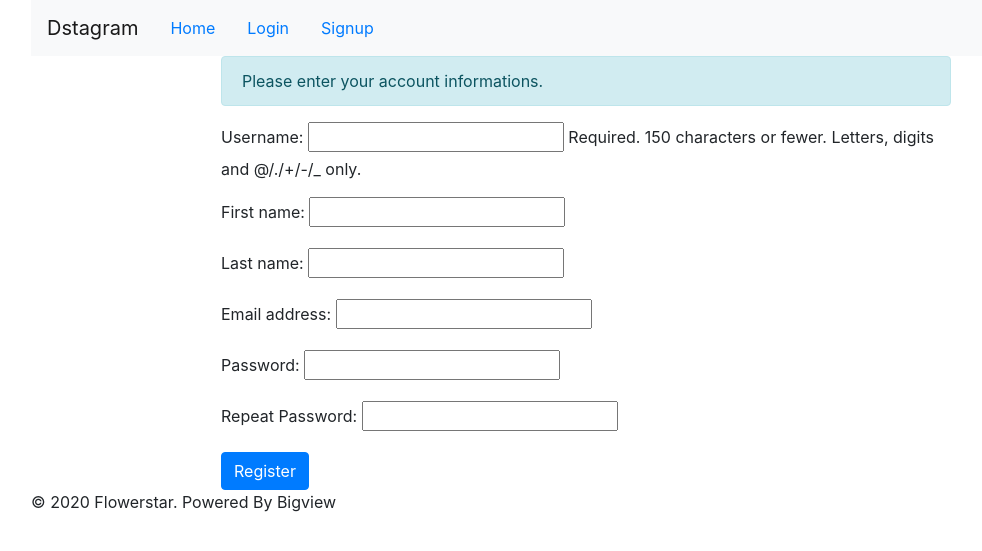
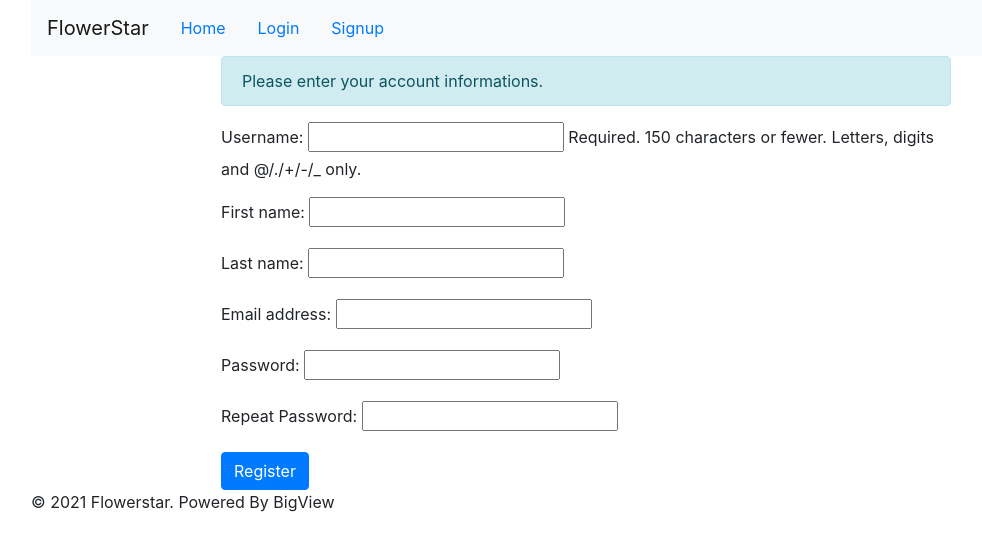
Before and after one commit to prismip/Dstagram, a Django app: page /accounts/register/ in a window 1280 px wide. Shown: the top 551 px of the page, without its empty margins (54-1036 px from the left). Run offline with Django 3.2, Linux system fonts and the light colour scheme; parts of the project's set-up code (start-up, migrations or seed data) failed here and were passed over; some libraries are stand-ins or nearby versions.

Commit message:
Flower Star

```diff
--- a/templates/base.html
+++ b/templates/base.html
@@ -15,7 +15,7 @@
 <div class="container">
     <header class="header clearfix">
         <nav class="navbar navbar-expand-lg navbar-light bg-light">
-            <a class="navbar-brand" href="/">Dstagram</a>
+            <a class="navbar-brand" href="/">FlowerStar</a>
             <ul class="nav">
                 <li class="nav-item"><a href="/" class="active nav-link ">Home</a></li>
                 {% if user.is_authenticated %}
@@ -33,7 +33,7 @@
     {% endblock %}
 
     <footer class="footer">
-        <p>&copy; 2020 Flowerstar. Powered By Bigview</p>
+        <p>&copy; 2021 Flowerstar. Powered By BigView</p>
     </footer>
 </div>
 
```
Also changed, not shown: db.sqlite3.
